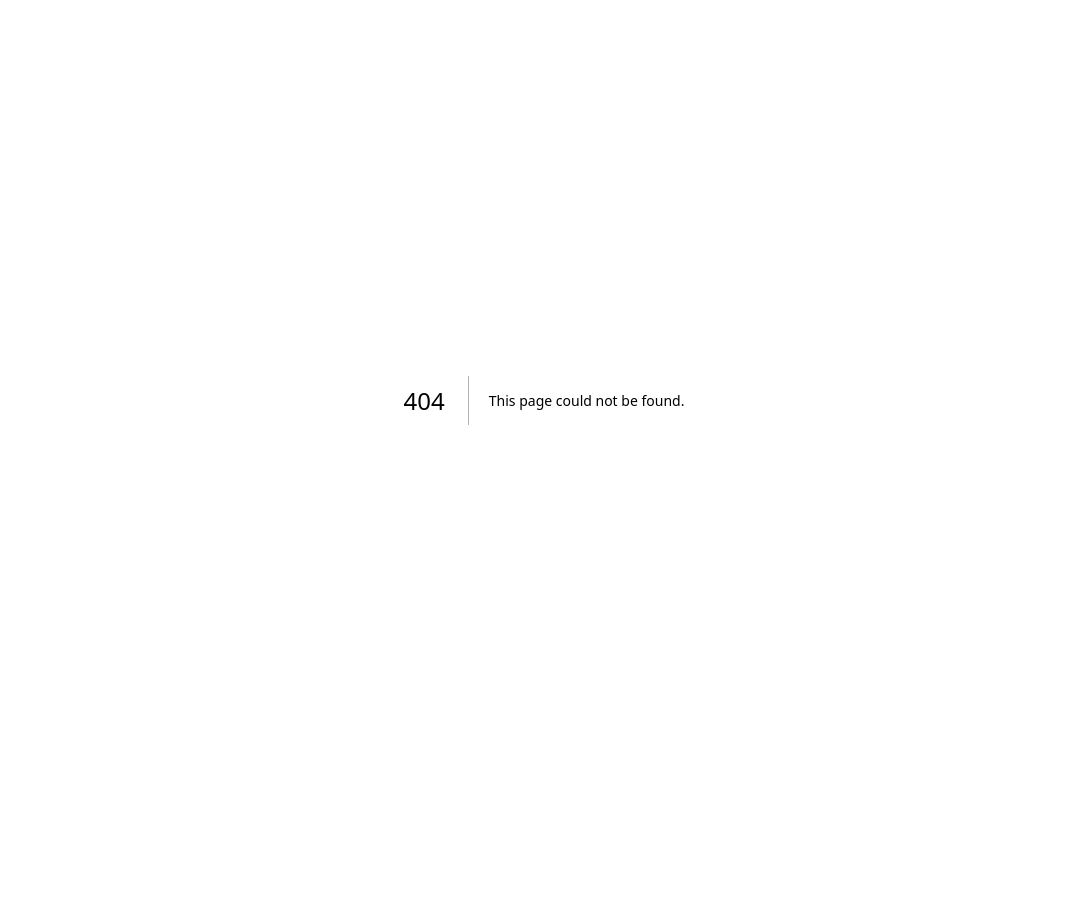
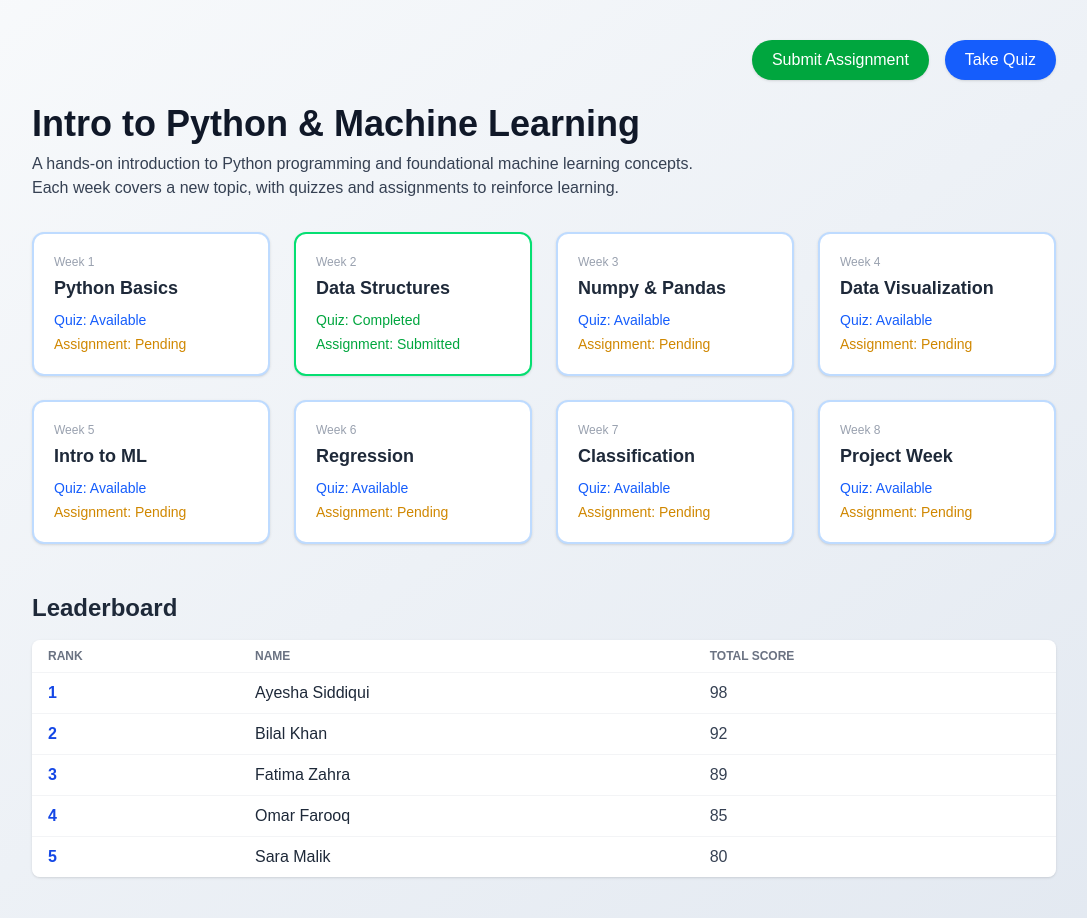
Before and after one commit to irfanAbir1231/al-biruni, a Next.js app in the folder al-biruni/: page /courses/1 in a window 1280 px wide. Before the commit this address had no page. Shown: the top 918 px of the page, without its empty margins (96-1183 px from the left). Before the commit the page ends 800 px from the top, so only its background shows below. Built offline with nearby package versions, Linux system fonts and the light colour scheme.

Commit message:
added course details page

```diff
--- /dev/null
+++ b/al-biruni/app/courses/[courseId]/page.tsx
@@ -0,0 +1,138 @@
+import Link from "next/link";
+
+const course = {
+  title: "Intro to Python & Machine Learning",
+  description:
+    "A hands-on introduction to Python programming and foundational machine learning concepts. Each week covers a new topic, with quizzes and assignments to reinforce learning.",
+  weeks: [
+    { topic: "Python Basics", quiz: "Available", assignment: "Pending" },
+    { topic: "Data Structures", quiz: "Completed", assignment: "Submitted" },
+    { topic: "Numpy & Pandas", quiz: "Available", assignment: "Pending" },
+    { topic: "Data Visualization", quiz: "Available", assignment: "Pending" },
+    { topic: "Intro to ML", quiz: "Available", assignment: "Pending" },
+    { topic: "Regression", quiz: "Available", assignment: "Pending" },
+    { topic: "Classification", quiz: "Available", assignment: "Pending" },
+    { topic: "Project Week", quiz: "Available", assignment: "Pending" },
+  ],
+};
+
+const leaderboard = [
+  { rank: 1, name: "Ayesha Siddiqui", score: 98 },
+  { rank: 2, name: "Bilal Khan", score: 92 },
+  { rank: 3, name: "Fatima Zahra", score: 89 },
+  { rank: 4, name: "Omar Farooq", score: 85 },
+  { rank: 5, name: "Sara Malik", score: 80 },
+];
+
+export default function CourseDetailsPage() {
+  return (
+    <div className="min-h-screen bg-gradient-to-br from-slate-50 to-slate-200 dark:from-[#18181b] dark:to-[#23272f] py-10 px-4 flex flex-col items-center">
+      <div className="w-full max-w-5xl">
+        {/* Top Buttons */}
+        <div className="flex flex-col sm:flex-row gap-4 justify-end mb-6">
+          <Link
+            href="#"
+            className="px-5 py-2 rounded-full bg-green-600 text-white font-medium shadow hover:bg-green-700 transition text-center"
+          >
+            Submit Assignment
+          </Link>
+          <Link
+            href="#"
+            className="px-5 py-2 rounded-full bg-blue-600 text-white font-medium shadow hover:bg-blue-700 transition text-center"
+          >
+            Take Quiz
+          </Link>
+        </div>
+
+        {/* Title & Description */}
+        <h1 className="text-3xl sm:text-4xl font-extrabold text-gray-900 dark:text-white mb-2">
+          {course.title}
+        </h1>
+        <p className="text-gray-700 dark:text-gray-300 mb-8 max-w-2xl">
+          {course.description}
+        </p>
+
+        {/* Weekly Classes Grid */}
+        <div className="grid grid-cols-1 sm:grid-cols-2 md:grid-cols-4 gap-6 mb-12">
+          {course.weeks.map((week, i) => (
+            <div
+              key={i}
+              className={`rounded-xl border-2 p-5 flex flex-col items-start shadow transition bg-white dark:bg-[#23272f] ${
+                week.quiz === "Completed"
+                  ? "border-green-400"
+                  : "border-blue-200 dark:border-blue-700"
+              }`}
+            >
+              <div className="text-xs text-gray-400 mb-1">Week {i + 1}</div>
+              <div className="font-semibold text-lg text-gray-800 dark:text-gray-100 mb-2">
+                {week.topic}
+              </div>
+              <div className="flex flex-col gap-1 w-full">
+                <span
+                  className={`text-sm font-medium ${
+                    week.quiz === "Completed"
+                      ? "text-green-600 dark:text-green-400"
+                      : "text-blue-600 dark:text-blue-400"
+                  }`}
+                >
+                  Quiz: {week.quiz}
+                </span>
+                <span
+                  className={`text-sm font-medium ${
+                    week.assignment === "Submitted"
+                      ? "text-green-600 dark:text-green-400"
+                      : "text-yellow-600 dark:text-yellow-400"
+                  }`}
+                >
+                  Assignment: {week.assignment}
+                </span>
+              </div>
+            </div>
+          ))}
+        </div>
+
+        {/* Leaderboard */}
+        <section className="mb-8">
+          <h2 className="text-2xl font-bold text-gray-800 dark:text-gray-100 mb-4">
+            Leaderboard
+          </h2>
+          <div className="overflow-x-auto rounded-lg shadow">
+            <table className="min-w-full bg-white dark:bg-[#23272f]">
+              <thead>
+                <tr>
+                  <th className="px-4 py-2 text-left text-xs font-semibold text-gray-500 dark:text-gray-300 uppercase">
+                    Rank
+                  </th>
+                  <th className="px-4 py-2 text-left text-xs font-semibold text-gray-500 dark:text-gray-300 uppercase">
+                    Name
+                  </th>
+                  <th className="px-4 py-2 text-left text-xs font-semibold text-gray-500 dark:text-gray-300 uppercase">
+                    Total Score
+                  </th>
+                </tr>
+              </thead>
+              <tbody>
+                {leaderboard.map((entry) => (
+                  <tr
+                    key={entry.rank}
+                    className="border-t border-gray-100 dark:border-gray-800"
+                  >
+                    <td className="px-4 py-2 font-bold text-blue-700 dark:text-blue-400">
+                      {entry.rank}
+                    </td>
+                    <td className="px-4 py-2 text-gray-800 dark:text-gray-100">
+                      {entry.name}
+                    </td>
+                    <td className="px-4 py-2 text-gray-700 dark:text-gray-300">
+                      {entry.score}
+                    </td>
+                  </tr>
+                ))}
+              </tbody>
+            </table>
+          </div>
+        </section>
+      </div>
+    </div>
+  );
+}
```
